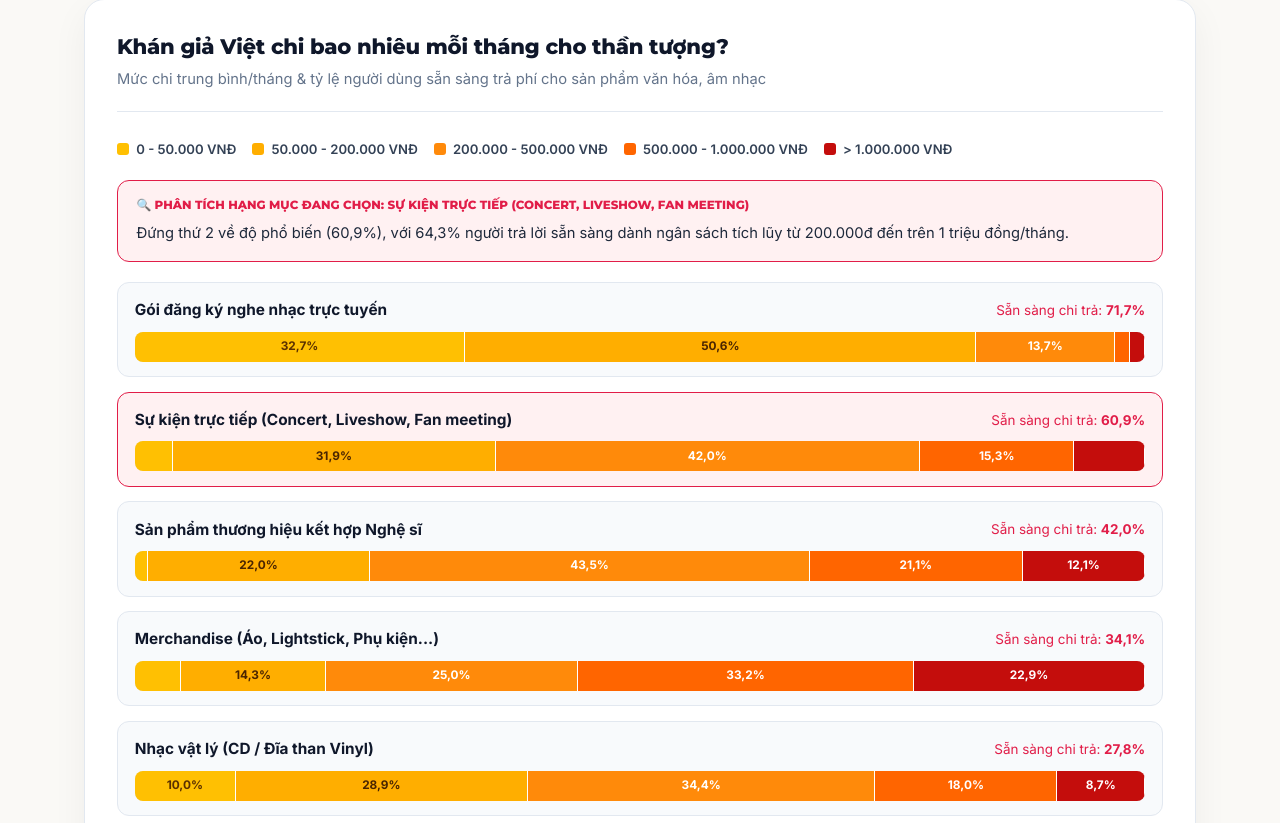
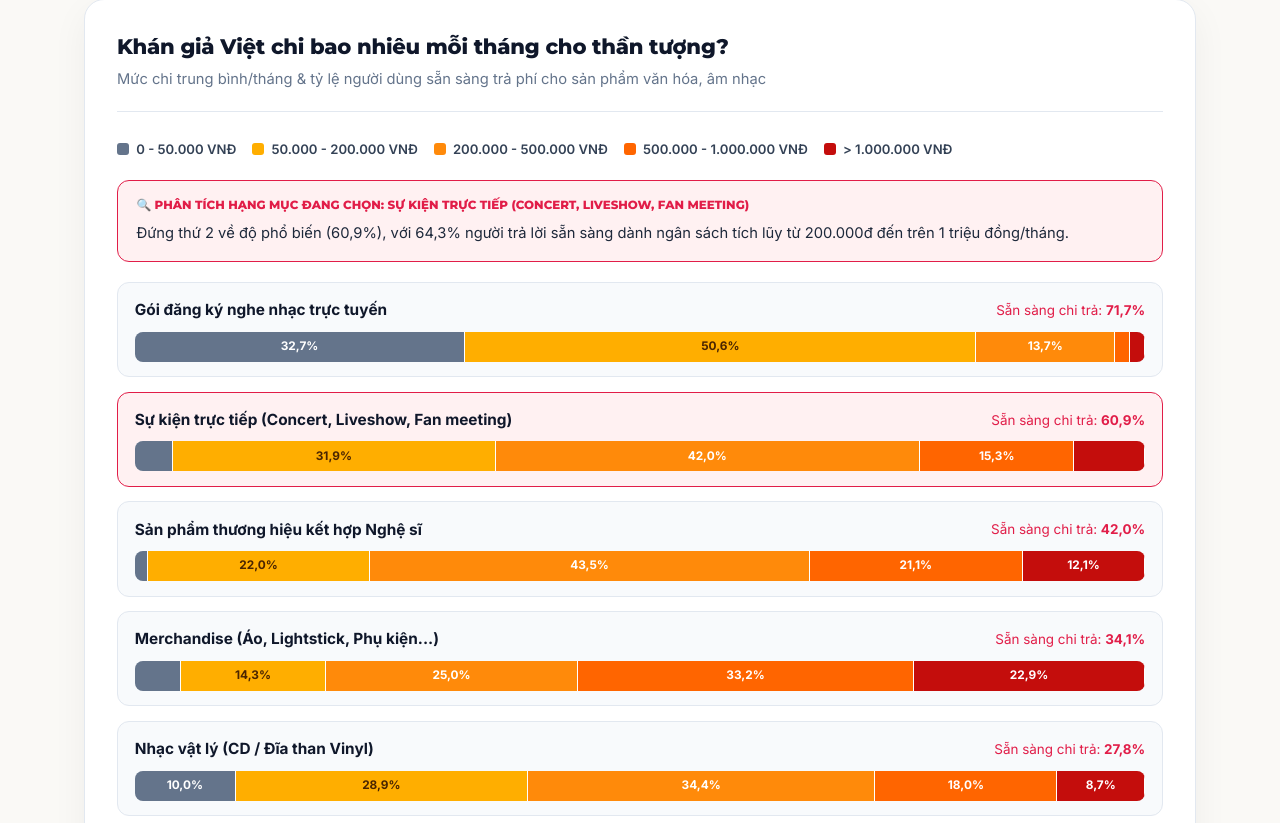
Before and after one commit to giahanluong192/mmj1, a Next.js app: page / in a window 1280 px wide. Shown: the part 2937-3760 px from the top of the page. Built offline with nearby package versions, Linux system fonts and the light colour scheme.

Commit message:
style(chart): change color for 0 - 50.000 VND tier to gray

```diff
--- a/src/components/DomesticChartsSection.tsx
+++ b/src/components/DomesticChartsSection.tsx
@@ -263,7 +263,7 @@ export function EventScaleAndConcertsWidget() {
    [VỊ TRÍ 3] BIỂU ĐỒ 2: CƠ CẤU GIÁ VÉ & MỨC SẴN SÀNG CHI TRẢ (100% STACKED BAR)
    ============================================================================ */
 const TIER_META = [
-  { key: "under50k" as const, label: "0 - 50.000 VNĐ", color: "#FFC002", textColor: "#5A3000" },
+  { key: "under50k" as const, label: "0 - 50.000 VNĐ", color: "#64748B", textColor: "#FFFFFF" },
   { key: "from50kTo200k" as const, label: "50.000 - 200.000 VNĐ", color: "#FFAE00", textColor: "#4A2500" },
   { key: "from200kTo500k" as const, label: "200.000 - 500.000 VNĐ", color: "#FF8A0A", textColor: "#FFFFFF" },
   { key: "from500kTo1M" as const, label: "500.000 - 1.000.000 VNĐ", color: "#FF6500", textColor: "#FFFFFF" },
```
